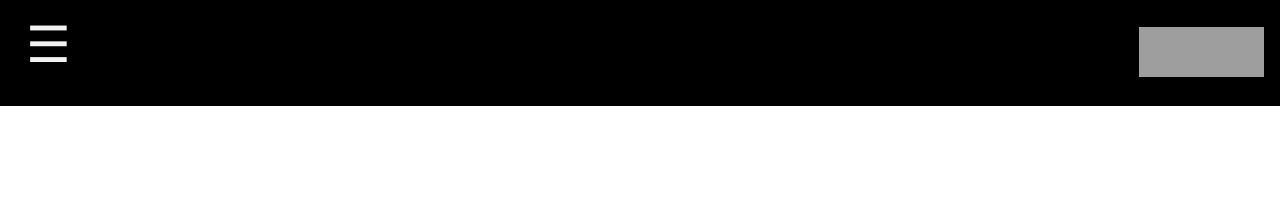
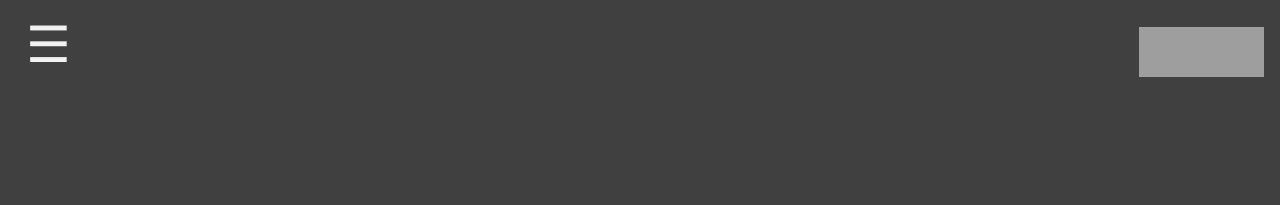
Before and after one commit to spottparking/spottparking, a plain HTML site: page username.html in a window 1280 px wide. Drawn offline with Linux system fonts and the light colour scheme; grey boxes are pictures that could not be loaded.

Commit message:
Update username.html

```diff
--- a/username.html
+++ b/username.html
@@ -10,7 +10,7 @@ body {
 
 .topnav {
   overflow: hidden;
-  background-color: #000000;
+  background-color: #404040;
 }
 
 .topnav a {
@@ -28,7 +28,7 @@ body {
 }
 
 .topnav a.active {
-  background-color: #000000;
+  background-color: #404040;
   color: white;
 }
 
@@ -73,7 +73,7 @@ body {
 
 </style>
 </head>
-<body>
+<body style = "color: #404040; background-image: url('https://media.discordapp.net/attachments/1150165485485293619/1150187725933256784/image.png?width=1160&height=575')>
 
 <div class="topnav">
   <a class="active" href="./index.html"><img src="https://cdn.discordapp.com/attachments/1150187505820385391/1150187582727135273/image.png" alt="Logo" width = "125" height = "50"><br></a>
```
